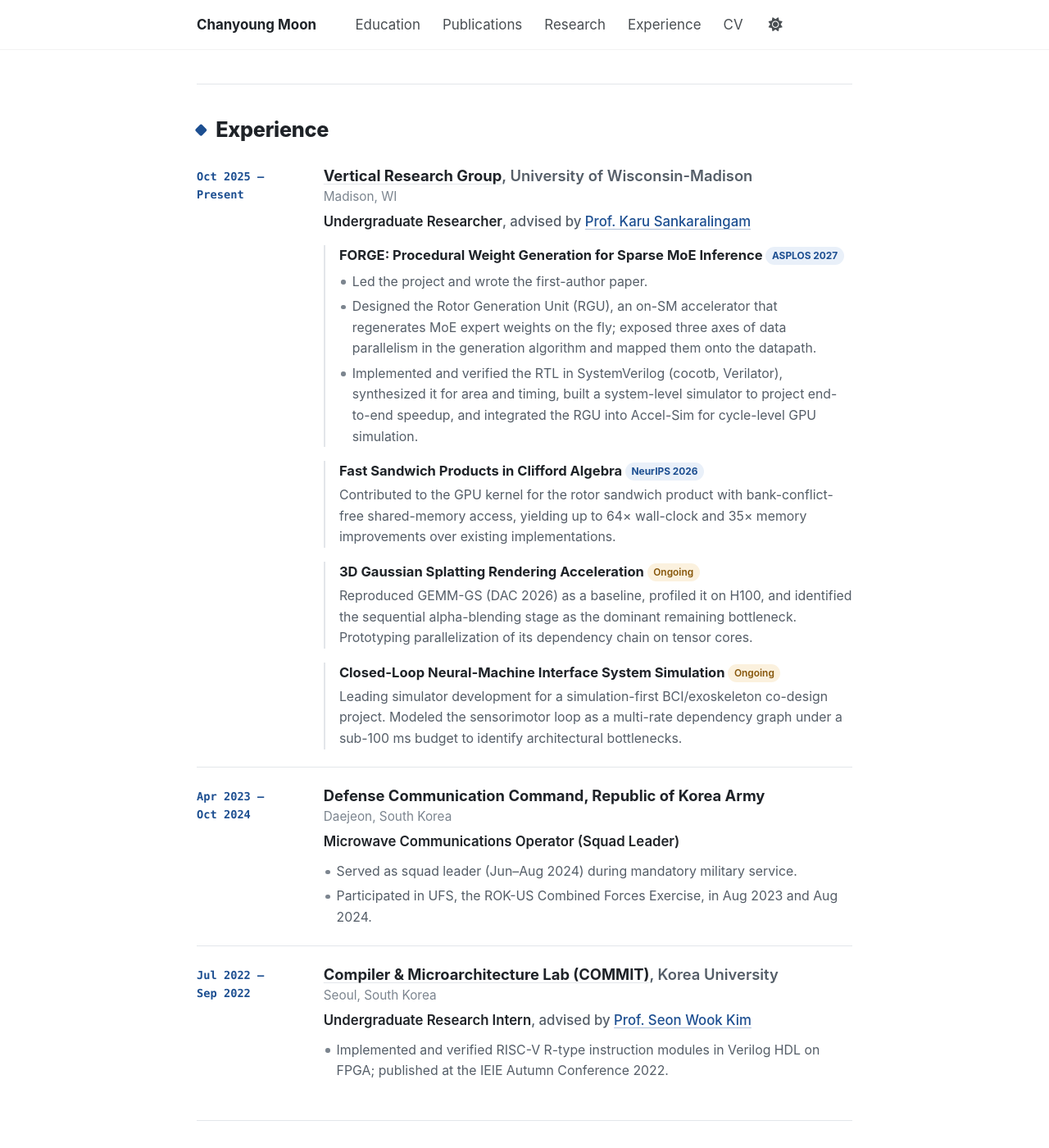
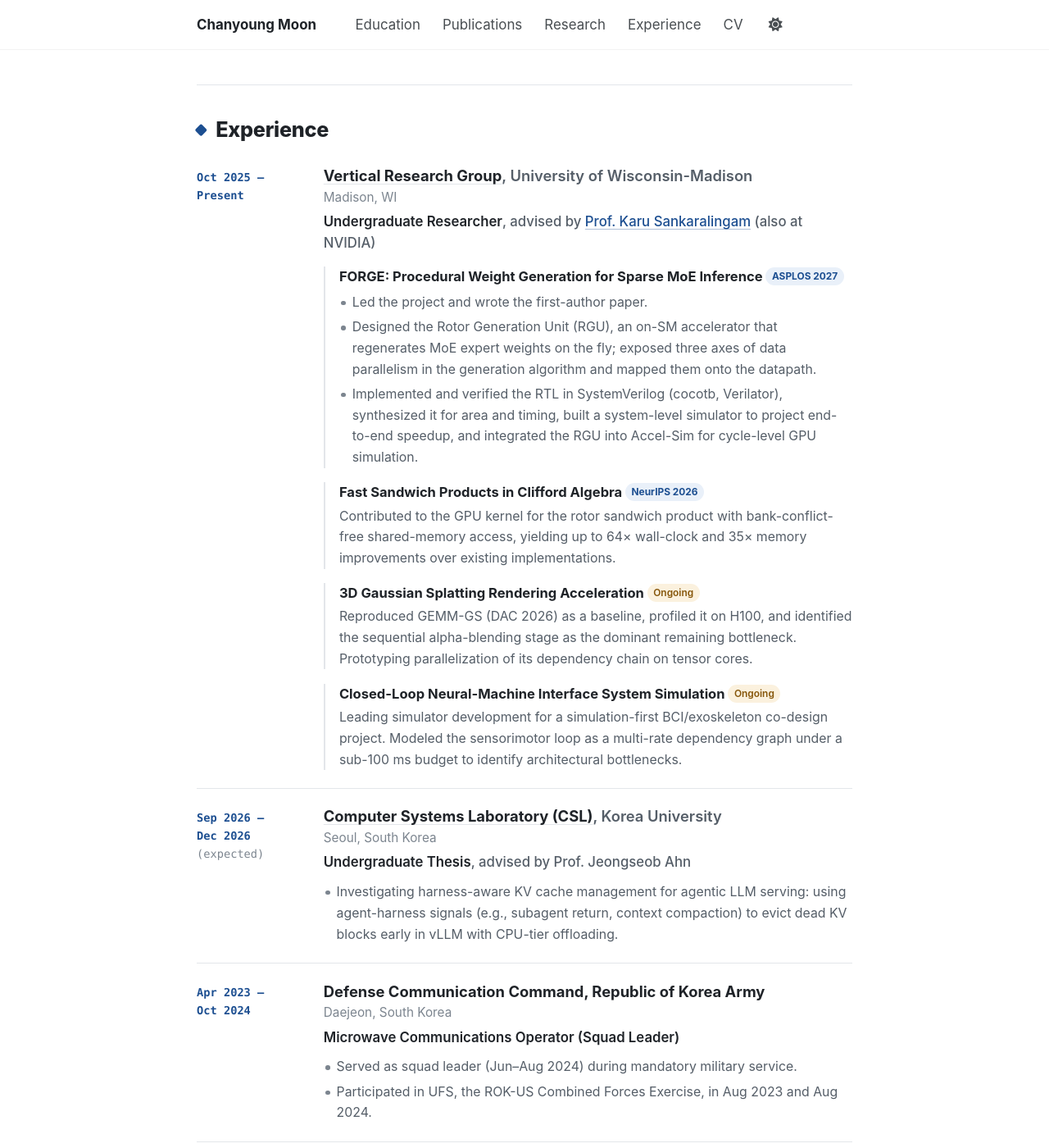
Before and after one commit to moon-chanyoung/moon-chanyoung.github.io, a Jekyll site: the page built from _pages/about.md, in a window 1280 px wide and 1400 px high, scrolled down 2857 px. Shown: the whole window at 82% size. Built offline with Jekyll 4.4.1, drawn with Linux system fonts in a browser that asks for light colours; a style sheet for code colours, icons or effects is not loaded.

Commit message:
Sync with CV 2026-10-07: add CSL undergraduate thesis, NVIDIA note, new CV PDF

```diff
--- a/_data/experience.yml
+++ b/_data/experience.yml
@@ -7,6 +7,7 @@
   role: "Undergraduate Researcher"
   advisor: "Prof. Karu Sankaralingam"
   advisor_url: "https://pages.cs.wisc.edu/~karu/"
+  advisor_note: "(also at NVIDIA)"
   projects:
     - title: "FORGE: Procedural Weight Generation for Sparse MoE Inference"
       tag: "ASPLOS 2027"
@@ -23,6 +24,16 @@
     - title: "Closed-Loop Neural-Machine Interface System Simulation"
       tag: "Ongoing"
       text: "Leading simulator development for a simulation-first BCI/exoskeleton co-design project. Modeled the sensorimotor loop as a multi-rate dependency graph under a sub-100 ms budget to identify architectural bottlenecks."
+- dates: "Sep 2026 – Dec 2026"
+  dates_note: "(expected)"
+  org: "Computer Systems Laboratory (CSL)"
+  org_url: "https://sites.google.com/korea.ac.kr/csl/home"
+  institution: "Korea University"
+  location: "Seoul, South Korea"
+  role: "Undergraduate Thesis"
+  advisor: "Prof. Jeongseob Ahn"
+  bullets:
+    - "Investigating harness-aware KV cache management for agentic LLM serving: using agent-harness signals (e.g., subagent return, context compaction) to evict dead KV blocks early in vLLM with CPU-tier offloading."
 - dates: "Apr 2023 – Oct 2024"
   org: "Defense Communication Command, Republic of Korea Army"
   location: "Daejeon, South Korea"
--- a/_layouts/home.html
+++ b/_layouts/home.html
@@ -93,11 +93,11 @@ layout: default
       <h2 class="section__title" id="experience-title">Experience</h2>
       {% for e in site.data.experience %}
       <div class="entry">
-        <p class="entry__when">{% assign d = e.dates | split: " – " %}<span>{{ d[0] }}{% if d.size > 1 %} –</span> <span>{{ d[1] }}{% endif %}</span></p>
+        <p class="entry__when">{% assign d = e.dates | split: " – " %}<span>{{ d[0] }}{% if d.size > 1 %} –</span> <span>{{ d[1] }}{% endif %}</span>{% if e.dates_note %} <span class="entry__when-note">{{ e.dates_note }}</span>{% endif %}</p>
         <div class="entry__body">
           <h3 class="entry__title">{% if e.org_url %}<a href="{{ e.org_url }}">{{ e.org }}</a>{% else %}{{ e.org }}{% endif %}{% if e.institution %}<span class="entry__inst">, {{ e.institution }}</span>{% endif %}</h3>
           {% if e.location %}<p class="entry__loc">{{ e.location }}</p>{% endif %}
-          <p class="entry__role">{{ e.role }}{% if e.advisor %}<span class="entry__advisor">, advised by {% if e.advisor_url %}<a href="{{ e.advisor_url }}">{{ e.advisor }}</a>{% else %}{{ e.advisor }}{% endif %}</span>{% endif %}</p>
+          <p class="entry__role">{{ e.role }}{% if e.advisor %}<span class="entry__advisor">, advised by {% if e.advisor_url %}<a href="{{ e.advisor_url }}">{{ e.advisor }}</a>{% else %}{{ e.advisor }}{% endif %}{% if e.advisor_note %} {{ e.advisor_note }}{% endif %}</span>{% endif %}</p>
           {% if e.projects %}
           <ul class="projects">
             {% for pr in e.projects %}
```
Also changed, not shown: 1 other file.
